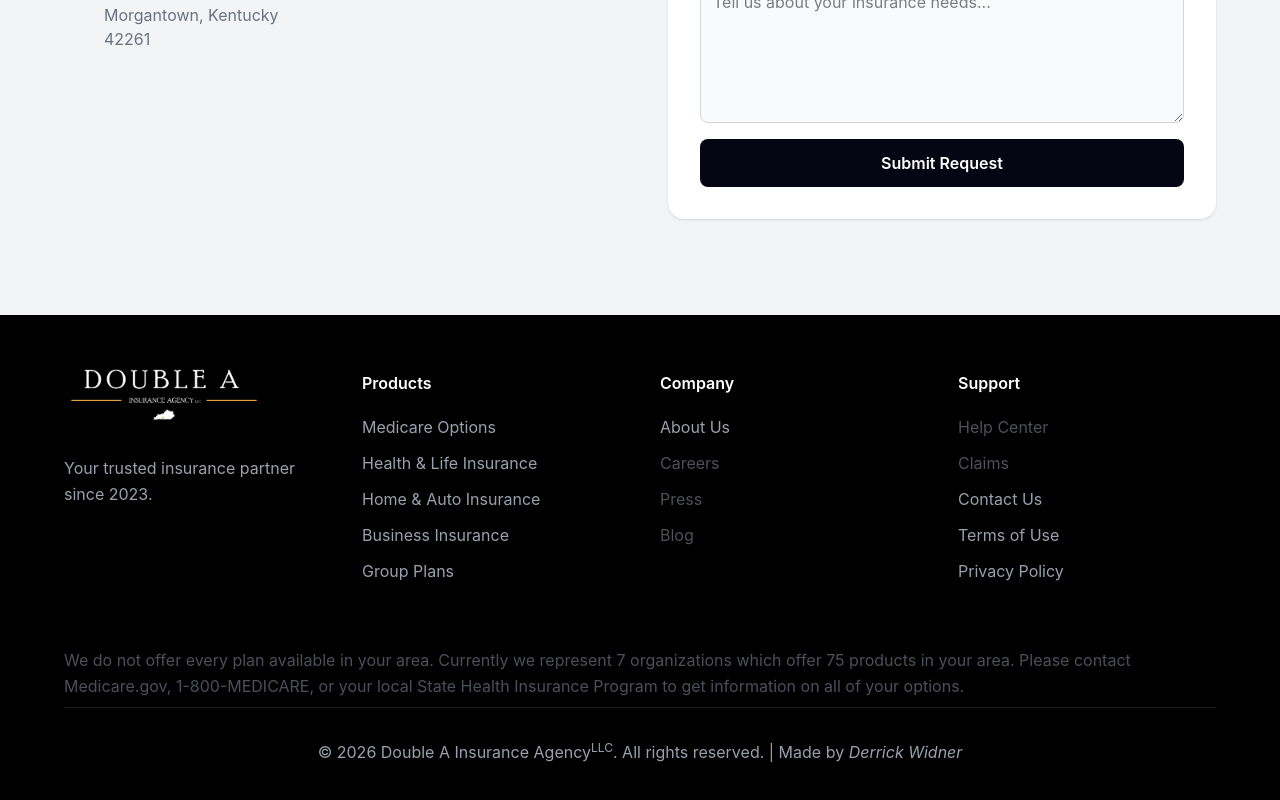
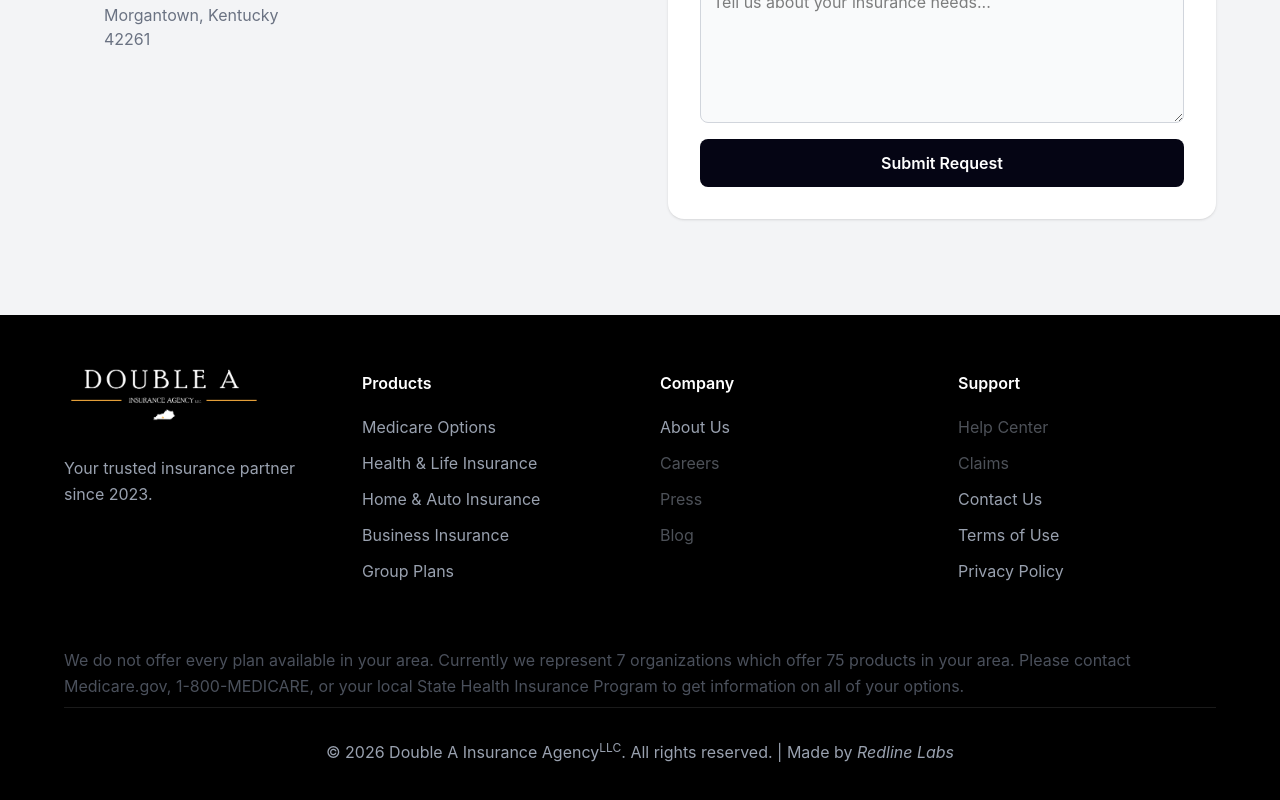
Before and after one commit to widner0623/double-a-insurance-website, a React (Vite) app in the folder client/: page / in a window 1280 px wide. Shown: the part 5686-6486 px from the top of the page. Built offline with nearby package versions, Linux system fonts and the light colour scheme.

Commit message:
fixed who the website was created by and put my company

```diff
--- a/client/src/components/Footer.jsx
+++ b/client/src/components/Footer.jsx
@@ -137,8 +137,8 @@ function Footer() {
         <div className="mt-2 border-t border-white/10 pt-8 text-center text-gray-400">
          <p>
             &copy; {new Date().getFullYear()} Double A Insurance Agency<sup>LLC</sup>. All rights reserved.
-            | Made by <a href="https://redlinelabs.vercel.app/" target="_blank" rel="noopener noreferrer">
-              <em>Derrick Widner</em>
+            | Made by <a href="https://redline-labs.vercel.app/" target="_blank" rel="noopener noreferrer">
+              <em>Redline Labs</em>
             </a>
           </p>
         </div>
--- a/client/src/components/Navbar.jsx
+++ b/client/src/components/Navbar.jsx
@@ -1,5 +1,4 @@
 import { useState } from "react";
-import { FiShield } from "react-icons/fi";
 import logo from "../assets/navLogo.png";
 
 function Navbar() {
```
